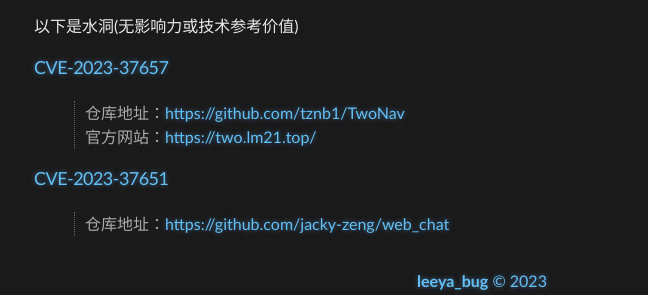
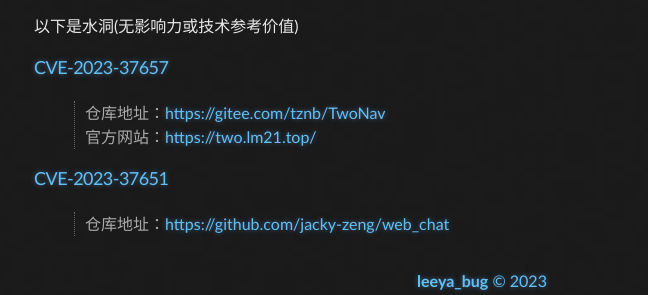
Before and after one commit to Leeyangee/leeyangee.github.io, a Jekyll site: the page built from _posts/1970-01-01-CVE-Record.md, in a window 1280 px wide. Shown: the part 731-1026 px from the top of the page, without its empty margins (158-806 px from the left). Built offline with Jekyll 4.4.1, drawn with Linux system fonts in a browser that asks for light colours; some of the changed lines change nothing that is shown.

Commit message:
Update 1970-01-01-CVE-Record.md

```diff
--- a/_posts/1970-01-01-CVE-Record.md
+++ b/_posts/1970-01-01-CVE-Record.md
@@ -25,7 +25,7 @@
 以下是水洞(无影响力或技术参考价值)
 
 ### [CVE-2023-37657](https://cve.mitre.org/cgi-bin/cvename.cgi?name=CVE-2023-37657)
-> 仓库地址：<https://github.com/tznb1/TwoNav>
+> 仓库地址：<https://gitee.com/tznb/TwoNav>
 > 官方网站：<https://two.lm21.top/>
 
 ### [CVE-2023-37651](https://cve.mitre.org/cgi-bin/cvename.cgi?name=CVE-2023-37651)
```
